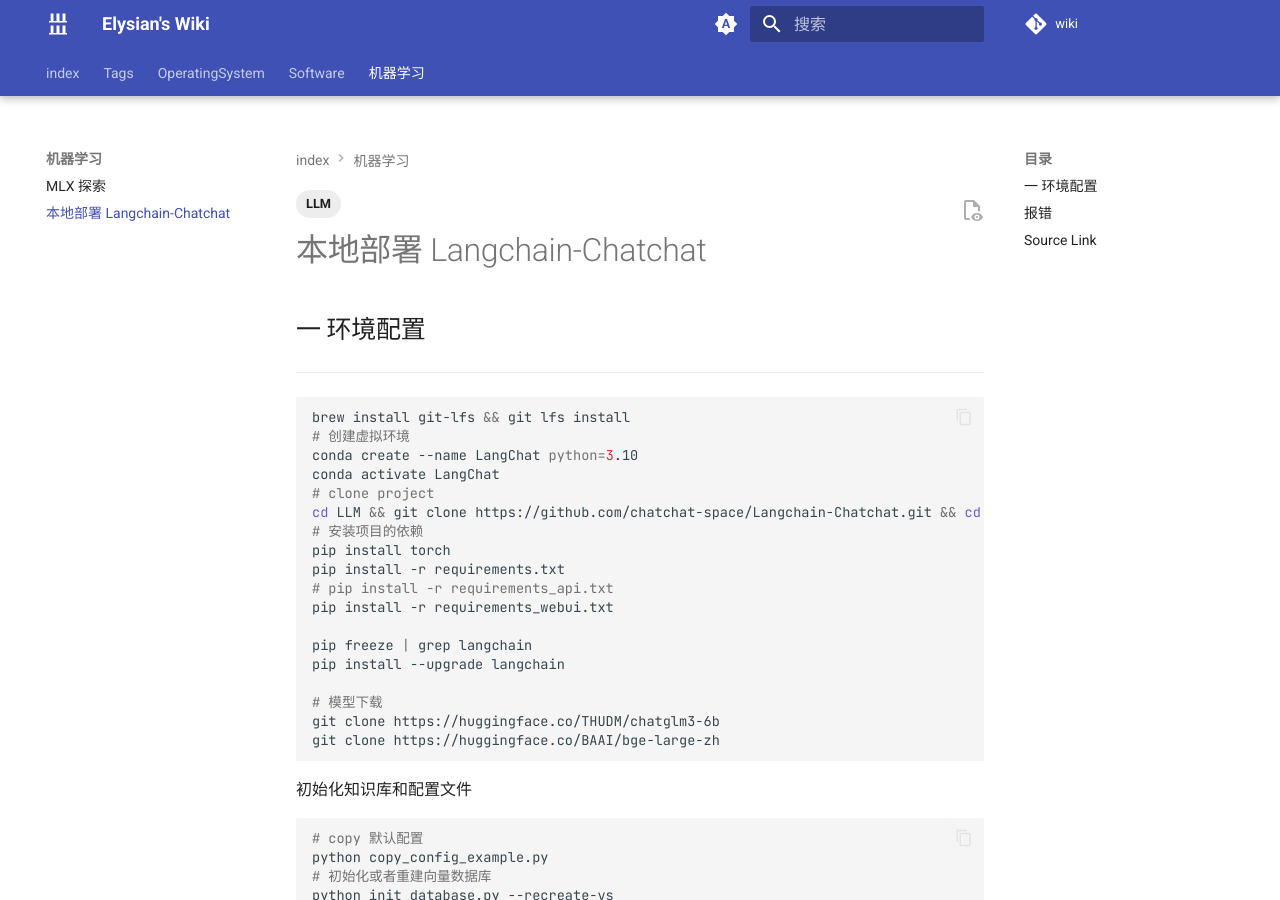
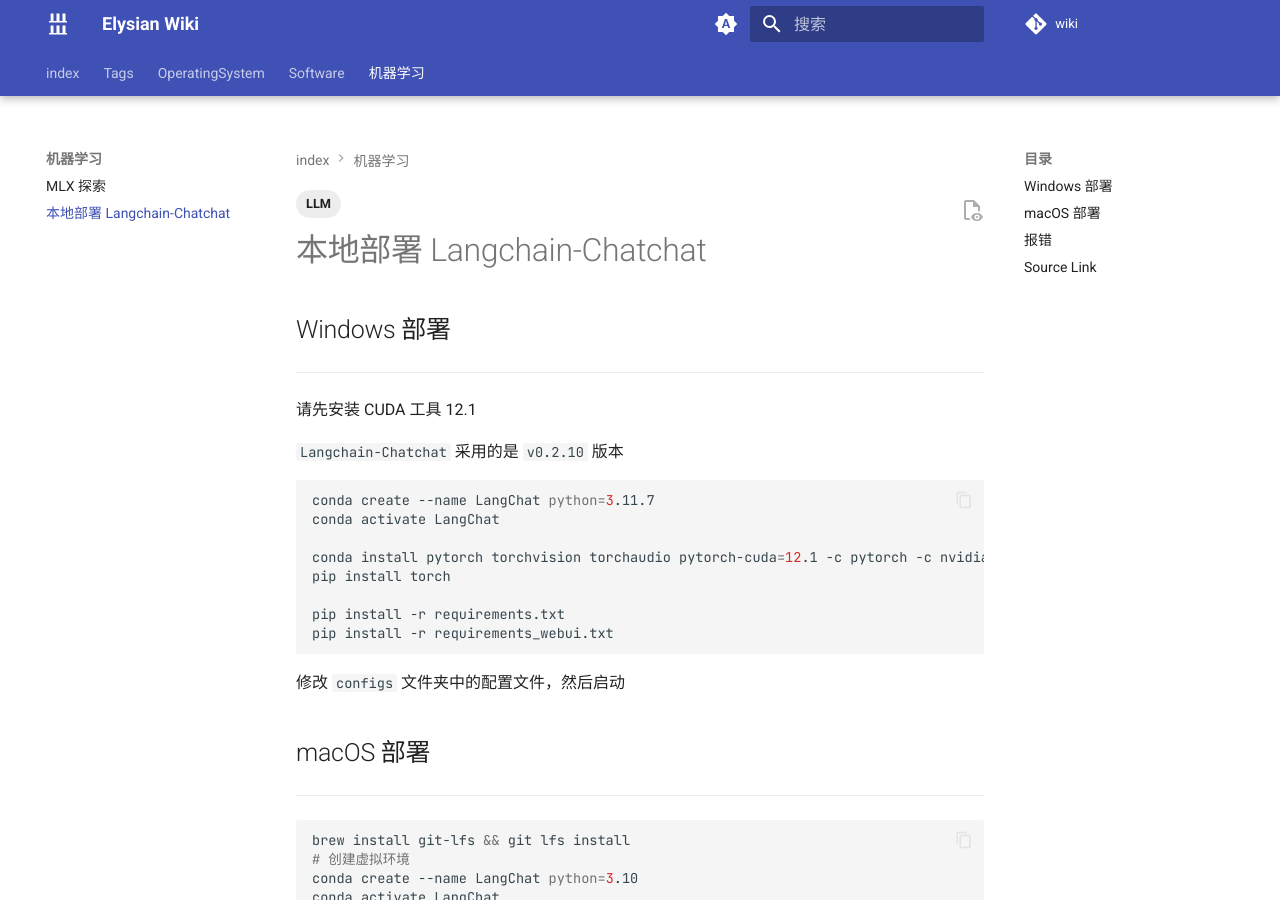
Before and after one commit to TruElysian/wiki, an MkDocs documentation site: the page built from docs/机器学习/本地部署 Langchain-Chatchat.md, in a window 1280 px wide and 900 px high. Built offline with MkDocs 1.6.1 and Material for MkDocs 9.7.7, drawn with Linux system fonts in a browser that asks for light colours; nearby versions of some CDN libraries; library files that are not in the unit come from our copies; comment, search, counter and statistics services are not loaded.

Commit message:
📝 docs: update 本地部署 Langchain-Chatchat

````diff
--- a/docs/机器学习/本地部署 Langchain-Chatchat.md
+++ b/docs/机器学习/本地部署 Langchain-Chatchat.md
@@ -6,7 +6,28 @@
 
 # 本地部署 Langchain-Chatchat
 
-## 一 环境配置
+## Windows 部署
+
+---
+
+请先安装 CUDA 工具 12.1
+
+`Langchain-Chatchat` 采用的是 `v0.2.10` 版本
+
+```sh
+conda create --name LangChat python=3.11.7
+conda activate LangChat
+
+conda install pytorch torchvision torchaudio pytorch-cuda=12.1 -c pytorch -c nvidia
+pip install torch
+
+pip install -r requirements.txt
+pip install -r requirements_webui.txt
+```
+
+修改 `configs` 文件夹中的配置文件，然后启动
+
+## macOS 部署
 
 ---
 
@@ -64,3 +85,4 @@
 ---
 
 - [chatchat-space/Langchain-Chatchat](https://github.com/chatchat-space/Langchain-Chatchat)
+- [开发环境部署](https://github.com/chatchat-space/Langchain-Chatchat/wiki/开发环境部署#常规模式本地部署方案)
--- a/mkdocs.yml
+++ b/mkdocs.yml
@@ -1,7 +1,7 @@
-# update: 2024.01.19
+# update: 2024.02.02
 
 # 网站配置（网站名、作者）
-site_name: Elysian's Wiki
+site_name: Elysian Wiki
 site_author: Elysian
 site_url: https://truelysian.github.io/wiki/
 
@@ -147,10 +147,10 @@
 
 
 # 自定义部分（社交的链接）可选
-# extra:
-#   analytics:
-#     provider: google
-#     property: G-XXXXXXXXXX
+extra:
+  analytics:
+    provider: google
+    property: G-X6VV5MMGM0
 # social:
 #   - icon: fontawesome/brands/github
 #     link: https://github.com/seatable/seatable-scripts/
````
